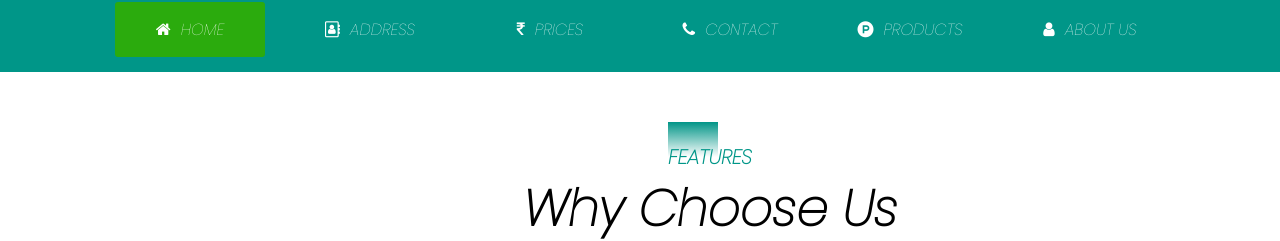
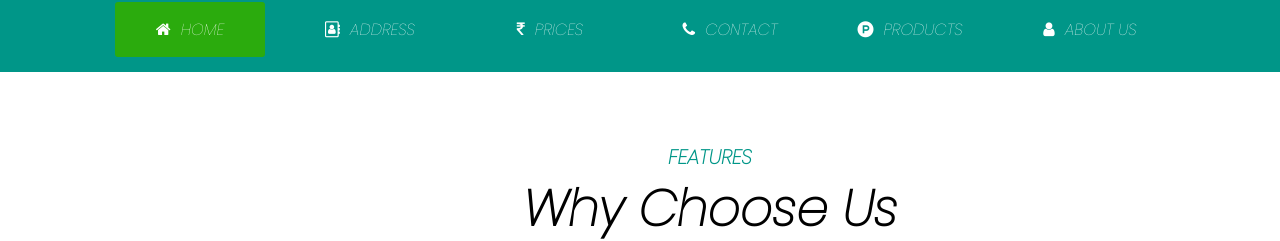
Before and after one commit to NaaDromo/dcit101-website-assignment, a plain HTML site: page index.html in a window 1280 px wide. Shown: the part 1013-1254 px from the top of the page. Drawn offline with Linux system fonts and the light colour scheme; a web font is replaced by a local one.

Commit message:
Update style.css

```diff
--- a/style.css
+++ b/style.css
@@ -145,17 +145,7 @@
           z-index: 1;
           display: inline-block;
 }
- .title-text p::after{
-       content:  ' ';
-       width: 50px;
-       height: 35px;
-       background: linear-gradient(#019587,#fff);
-       position: absolute;
-       top: -20px;
-       left: 0;
-       z-index: -1;
 
-}
 .title-text h1{
          font-size: 50px;
 }
```
